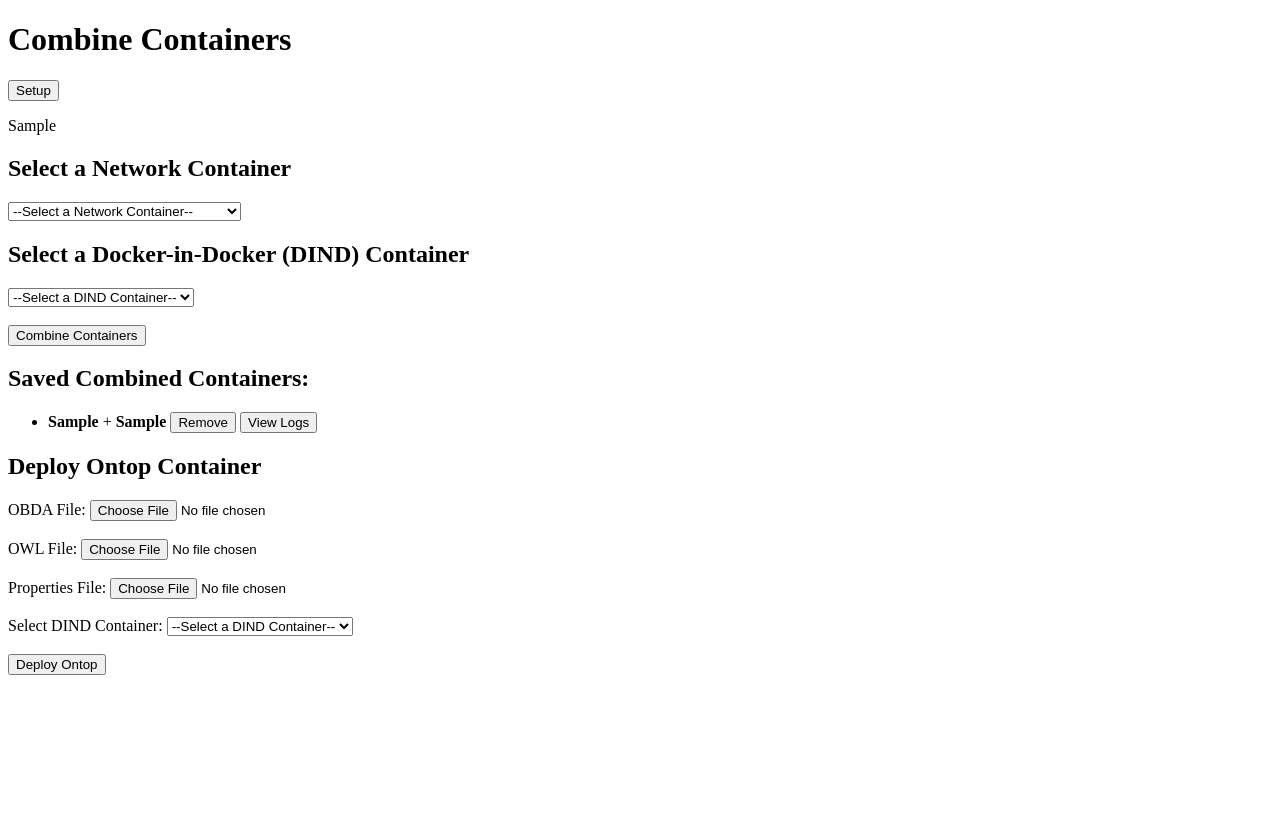
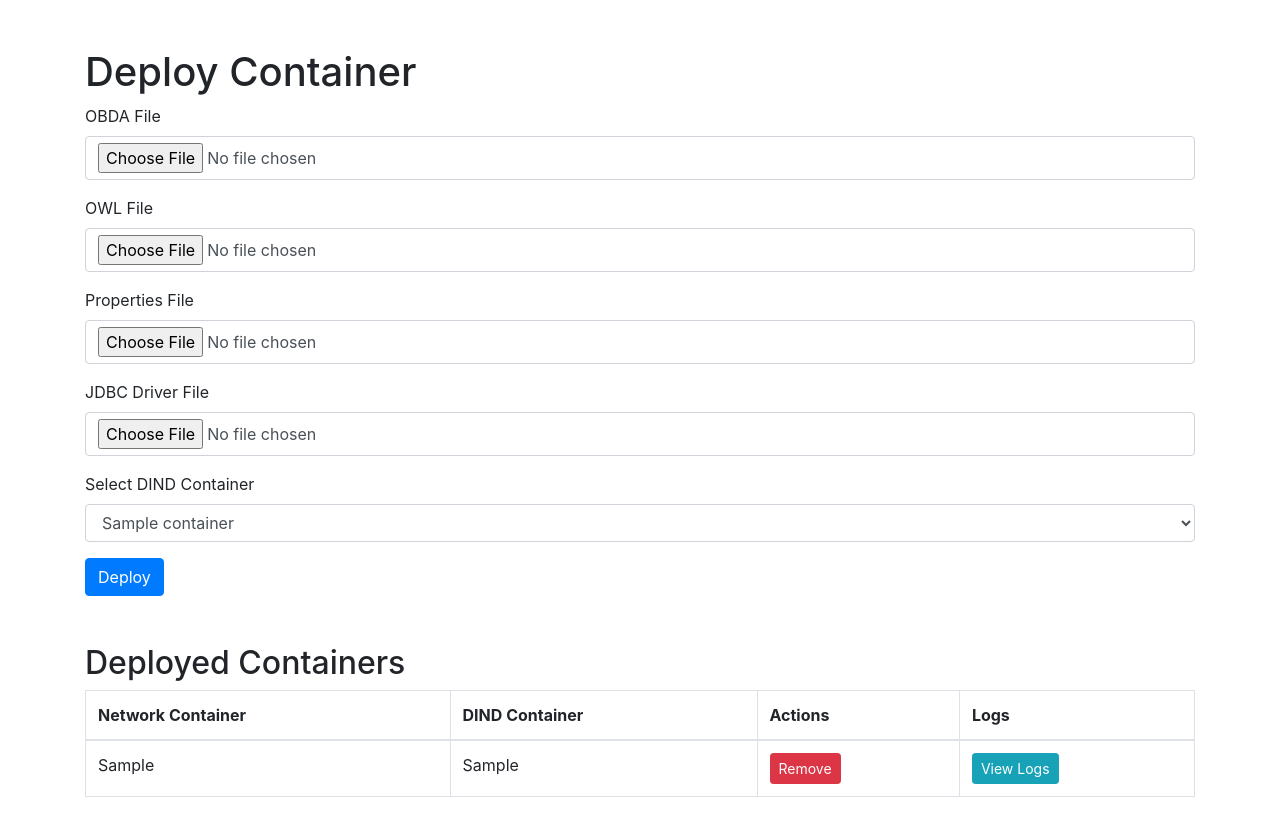
Before and after one commit to dfd0430/relay, a Flask app: template templates/query_form.html in a window 1280 px wide. Run offline with Flask 3, Linux system fonts and the light colour scheme; the template is opened without the code that fills it: most values are stand-ins (such as "Sample title", 1, 10 or a date in 2020); some libraries are stand-ins or nearby versions.

Commit message:
works with removale of the ontop containers and with input of jdbc

```diff
--- a/app.py
+++ b/app.py
@@ -4,7 +4,7 @@ from SPARQLWrapper import SPARQLWrapper, JSON
 from flask import Flask, request, render_template, redirect, url_for,jsonify
 from docker_functions import *
 from werkzeug.utils import secure_filename
-
+from SQLiteDB import *
 from ontop import deploy_ontop_container
 
 app = Flask(__name__)
@@ -15,6 +15,9 @@ LOG_FILE = "query_logs.jsonl"
 UPLOAD_FOLDER = "/tmp/uploads"
 os.makedirs(UPLOAD_FOLDER, exist_ok=True)
 app.config['UPLOAD_FOLDER'] = UPLOAD_FOLDER
+
+
+
 
 def load_combinations():
     if os.path.exists(DATA_FILE):
@@ -38,65 +41,47 @@ def log_query(ip, container_name, query):
         f.write(json.dumps(log_entry) + "\n")
 
 @app.route("/", methods=["GET", "POST"])
-@app.route("/", methods=["GET", "POST"])
 def index():
-    network_containers = list_containers_on_network(Network)
     dind_containers = list_dind_containers()
     combinations = load_combinations()
 
     if request.method == "POST":
-        action = request.form.get("action")
+        obda = request.files.get("obda_file")
+        owl = request.files.get("owl_file")
+        properties = request.files.get("properties_file")
+        jdbc = request.files.get("jdbc_file")
+        selected_dind = request.form.get("dind_container")
 
-        if action == "combine":
-            selected_network = request.form.get("network_container")
-            selected_dind = request.form.get("dind_container")
+        if not obda or not owl or not properties or not jdbc or not selected_dind:
+            return jsonify({"error": "All fields including DIND selection are required"}), 400
 
-            if selected_network and selected_dind:
-                new_combo = {
-                    "network_container": selected_network,
-                    "dind_container": selected_dind
-                }
+        obda_path = os.path.join("/volume/ontop_input", "mappings.obda")
+        owl_path = os.path.join("/volume/ontop_input", "ontologie.owl")
+        prop_path = os.path.join("/volume/ontop_input", "database.properties")
+        jdbc_path = os.path.join("/volume/ontop_jdbc", "driver.jar")
 
-                if new_combo not in combinations:
-                    combinations.append(new_combo)
-                    save_combinations(combinations)
+        obda.save(obda_path)
+        owl.save(owl_path)
+        properties.save(prop_path)
+        jdbc.save(jdbc_path)
 
-        elif action == "deploy_ontop":
-            obda = request.files.get("obda_file")
-            owl = request.files.get("owl_file")
-            properties = request.files.get("properties_file")
-            selected_dind = request.form.get("dind_container")
+        ontop_name = deploy_ontop_container(obda_path, owl_path, prop_path)  # Assuming it does not yet use jdbc_path
 
-            if not obda or not owl or not properties or not selected_dind:
-                return jsonify({"error": "All fields including DIND selection are required"}), 400
+        new_combo = {
+            "network_container": ontop_name,
+            "dind_container": selected_dind
+        }
 
-            obda_path = os.path.join("/volume/ontop_input", "mappings.obda")
-            owl_path = os.path.join("/volume/ontop_input", "ontologie.owl")
-            prop_path = os.path.join("/volume/ontop_input", "database.properties")
-
-            obda.save(obda_path)
-            owl.save(owl_path)
-            properties.save(prop_path)
-
-            ontop_name = deploy_ontop_container(obda_path, owl_path, prop_path)
-
-            new_combo = {
-                "network_container": ontop_name,
-                "dind_container": selected_dind
-            }
-
-            if new_combo not in combinations:
-                combinations.append(new_combo)
-                save_combinations(combinations)
-
-        return redirect(url_for("index"))
+        if new_combo not in combinations:
+            combinations.append(new_combo)
+            save_combinations(combinations)
 
     return render_template(
         "query_form.html",
-        network_containers=network_containers,
         dind_containers=dind_containers,
         combined_containers=combinations
     )
+
 
 
 @app.route("/logs/<container_name>")
@@ -121,6 +106,14 @@ def remove_combination():
     if to_remove:
         # We expect format: "network_name|dind_name"
         net_name, dind_name = to_remove.split("|")
+
+        # Stop the network container
+        stop_docker_container(net_name)
+
+        # Optionally stop dind container too
+        # stop_docker_container(dind_name)
+
+        # Remove from combinations
         combinations = [
             c for c in combinations
             if not (c["network_container"] == net_name and c["dind_container"] == dind_name)
@@ -128,6 +121,8 @@ def remove_combination():
         save_combinations(combinations)
 
     return redirect(url_for("index"))
+
+
 
 @app.route("/init", methods=["POST"])
 def initialize():
@@ -178,38 +173,8 @@ def handle_query():
             jsonify({"error": "An unexpected error occurred", "details": str(e)}),
             500,
         )
-# @app.route("/deploy_ontop", methods=["POST"])
-# def deploy_ontop():
-#     try:
-#         obda = request.files.get("obda_file")
-#         owl = request.files.get("owl_file")
-#         properties = request.files.get("properties_file")
-#         selected_dind = request.form.get("dind_container")
-#
-#         if not obda or not owl or not properties or not selected_dind:
-#             return jsonify({"error": "All three files are required"}), 400
-#
-#         obda_path = os.path.join("/volume/ontop_input", "mappings.obda")
-#         owl_path = os.path.join("/volume/ontop_input", "ontologie.owl")
-#         prop_path = os.path.join("/volume/ontop_input", "database.properties")
-#
-#         obda.save(obda_path)
-#         owl.save(owl_path)
-#         properties.save(prop_path)
-#
-#         ontop_name = deploy_ontop_container(obda_path, owl_path, prop_path)
-#         new_combo = {
-#             "network_container": ontop_name,
-#             "dind_container": selected_dind
-#         }
-#         combinations = load_combinations()
-#         if new_combo not in combinations:
-#             combinations.append(new_combo)
-#             save_combinations(combinations)
-#
-#         return redirect(url_for("index"))
-
     except Exception as e:
         return jsonify({"error": "Deployment failed", "details": str(e)}), 500
+
 if __name__ == "__main__":
     app.run(host="0.0.0.0", port=8080)
--- a/pyproject.toml
+++ b/pyproject.toml
@@ -10,6 +10,7 @@ python = "^3.10"
 flask = "^3.1.0"
 sparqlwrapper = "^2.0.0"
 docker = "^7.1.0"
+sqlalchemy = "^2.0.40"
 
 
 [build-system]
--- a/templates/query_form.html
+++ b/templates/query_form.html
@@ -1,89 +1,75 @@
 <!DOCTYPE html>
-<html>
+<html lang="en">
 <head>
-    <title>Combine Containers</title>
+    <meta charset="UTF-8">
+    <meta name="viewport" content="width=device-width, initial-scale=1.0">
+    <title>Container Management</title>
+    <link rel="stylesheet" href="https://maxcdn.bootstrapcdn.com/bootstrap/4.0.0/css/bootstrap.min.css">
 </head>
 <body>
-    <h1>Combine Containers</h1>
+    <div class="container mt-5">
+        <h1>Deploy Container</h1>
+        <form method="POST" enctype="multipart/form-data">
+            <div class="form-group">
+                <label for="obda_file">OBDA File</label>
+                <input type="file" class="form-control" id="obda_file" name="obda_file" required>
+            </div>
+            <div class="form-group">
+                <label for="owl_file">OWL File</label>
+                <input type="file" class="form-control" id="owl_file" name="owl_file" required>
+            </div>
+            <div class="form-group">
+                <label for="properties_file">Properties File</label>
+                <input type="file" class="form-control" id="properties_file" name="properties_file" required>
+            </div>
+            <div class="form-group">
+                <label for="jdbc_file">JDBC Driver File</label>
+                <input type="file" class="form-control" id="jdbc_file" name="jdbc_file" required>
+            </div>
+            <div class="form-group">
+                <label for="dind_container">Select DIND Container</label>
+                <select class="form-control" id="dind_container" name="dind_container" required>
+                    {% for container in dind_containers %}
+                        <option value="{{ container }}">{{ container }}</option>
+                    {% endfor %}
+                </select>
+            </div>
 
-    <!-- Setup Button Form -->
-    <form method="post" action="/init">
-        <button type="submit">Setup</button>
-    </form>
+            <button type="submit" class="btn btn-primary">Deploy</button>
+        </form>
 
-    <!-- Show setup result if available -->
-    {% if setup_result %}
-        <p>{{ setup_result }}</p>
-    {% endif %}
+        <h2 class="mt-5">Deployed Containers</h2>
+        <table class="table table-bordered">
+            <thead>
+                <tr>
+                    <th>Network Container</th>
+                    <th>DIND Container</th>
+                    <th>Actions</th>
+                    <th>Logs</th>
+                </tr>
+            </thead>
+            <tbody>
+                {% for combo in combined_containers %}
+                    <tr>
+                        <td>{{ combo.network_container }}</td>
+                        <td>{{ combo.dind_container }}</td>
+                        <td>
+                            <form action="{{ url_for('remove_combination') }}" method="POST" style="display:inline;">
+                                <input type="hidden" name="to_remove" value="{{ combo.network_container }}|{{ combo.dind_container }}">
+                                <button type="submit" class="btn btn-danger btn-sm">Remove</button>
+                            </form>
+                        </td>
+                        <td>
+                            <a href="{{ url_for('view_logs', container_name=combo.dind_container) }}" class="btn btn-info btn-sm">View Logs</a>
+                        </td>
+                    </tr>
+                {% endfor %}
+            </tbody>
+        </table>
+    </div>
 
-    <!-- Combine Containers Form -->
-    <form method="post">
-        <input type="hidden" name="action" value="combine">
-
-        <h2>Select a Network Container</h2>
-        <select name="network_container" required>
-            <option value="">--Select a Network Container--</option>
-            {% for container in network_containers %}
-                <option value="{{ container.name }}">{{ container.name }} (IP: {{ container.ipv4_address }})</option>
-            {% endfor %}
-        </select>
-
-        <h2>Select a Docker-in-Docker (DIND) Container</h2>
-        <select name="dind_container" required>
-            <option value="">--Select a DIND Container--</option>
-            {% for container in dind_containers %}
-                <option value="{{ container.name }}">{{ container.name }}</option>
-            {% endfor %}
-        </select>
-
-        <br><br>
-        <button type="submit">Combine Containers</button>
-    </form>
-
-    {% if combined_containers %}
-        <h2>Saved Combined Containers:</h2>
-        <ul>
-            {% for combo in combined_containers %}
-                <li>
-                    <strong>{{ combo.network_container }}</strong> + <strong>{{ combo.dind_container }}</strong>
-
-                    <!-- Remove Button -->
-                    <form method="post" action="/remove" style="display:inline;">
-                        <input type="hidden" name="to_remove" value="{{ combo.network_container }}|{{ combo.dind_container }}">
-                        <button type="submit">Remove</button>
-                    </form>
-
-                    <!-- View Logs Button -->
-                    <form method="get" action="{{ url_for('view_logs', container_name=combo.dind_container) }}" style="display:inline;">
-                        <button type="submit">View Logs</button>
-                    </form>
-                </li>
-            {% endfor %}
-        </ul>
-    {% endif %}
-
-    <h2>Deploy Ontop Container</h2>
-    <form method="post" enctype="multipart/form-data">
-        <input type="hidden" name="action" value="deploy_ontop">
-
-        <label for="obda_file">OBDA File:</label>
-        <input type="file" name="obda_file" required><br><br>
-
-        <label for="owl_file">OWL File:</label>
-        <input type="file" name="owl_file" required><br><br>
-
-        <label for="properties_file">Properties File:</label>
-        <input type="file" name="properties_file" required><br><br>
-
-        <label for="dind_container">Select DIND Container:</label>
-        <select name="dind_container" required>
-            <option value="">--Select a DIND Container--</option>
-            {% for container in dind_containers %}
-                <option value="{{ container.name }}">{{ container.name }}</option>
-            {% endfor %}
-        </select><br><br>
-
-        <button type="submit">Deploy Ontop</button>
-    </form>
+    <script src="https://code.jquery.com/jquery-3.2.1.slim.min.js"></script>
+    <script src="https://cdnjs.cloudflare.com/ajax/libs/popper.js/1.11.0/umd/popper.min.js"></script>
+    <script src="https://maxcdn.bootstrapcdn.com/bootstrap/4.0.0/js/bootstrap.min.js"></script>
 </body>
 </html>
```
Also changed, not shown: SQLiteDB.py (added, +28 -0 lines), docker_functions.py (+18 -4 lines), ontop.py (+5 -72 lines), templates/logs.html (+18 -9 lines), 1 other file.
